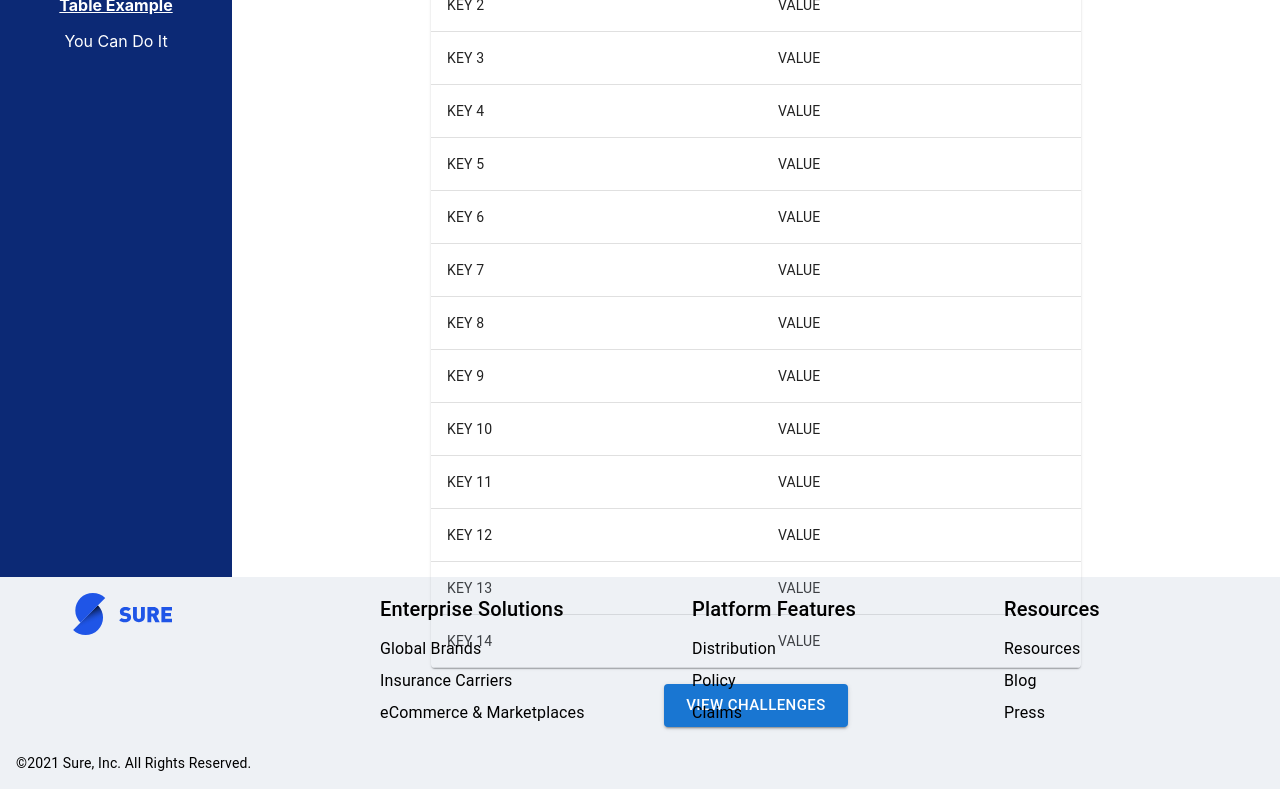
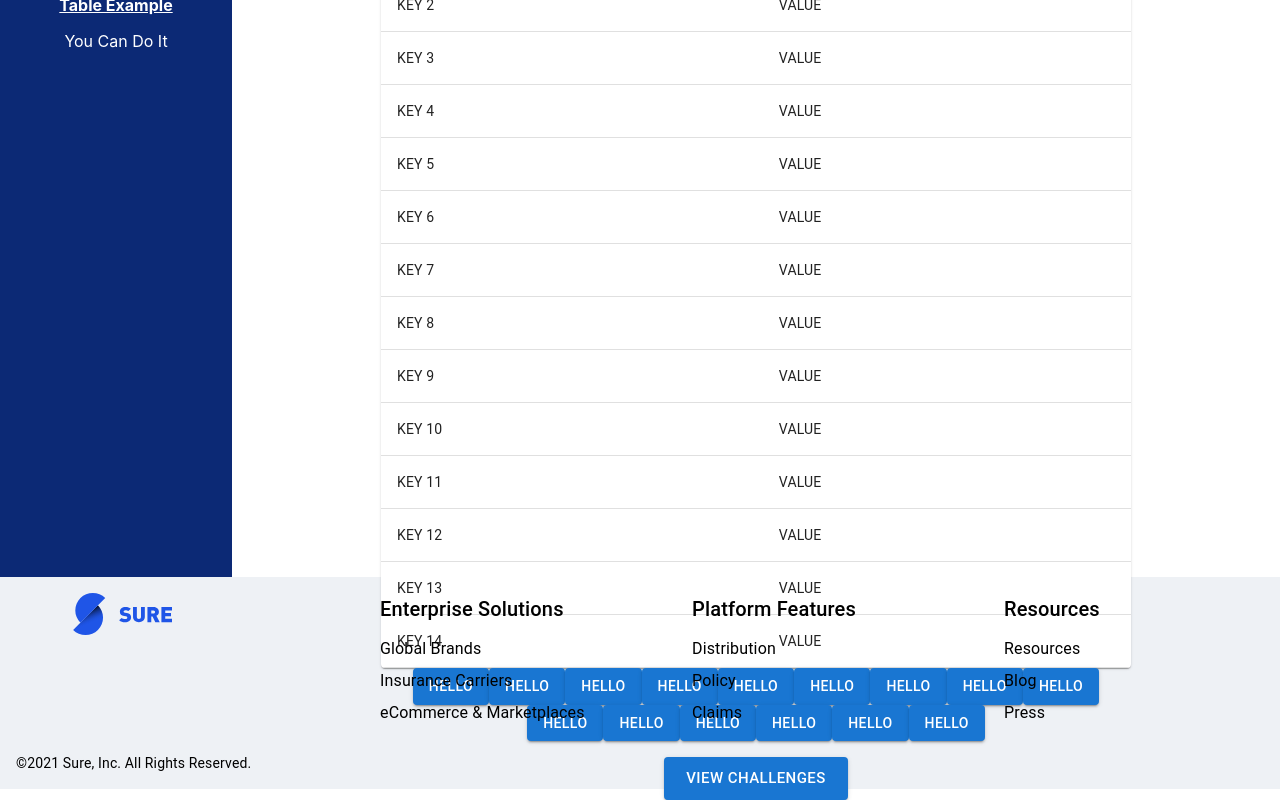
Before and after one commit to ttran835/quick_test, a React (Create React App) app: page /table in a window 1280 px wide. Shown: the part 223-1023 px from the top of the page. Built offline with nearby package versions, Linux system fonts and the light colour scheme.

Commit message:
saving wip

```diff
--- a/src/app/features/policyholders/index.ts
+++ b/src/app/features/policyholders/index.ts
@@ -8,7 +8,6 @@ import axios from 'axios';
 
 import { POLICYHOLDERS_API } from '../../../constants/apiLinks';
 import { Policyholder } from './interfaces';
-import { mockedPostPayloads } from './mockedPostPayloads';
 
 const initialState: { status: 'idle' | 'loading' | 'failed' } = {
   status: 'idle',
@@ -29,10 +28,10 @@ export const getPolicyholders = createAsyncThunk(
 
 export const createPolicyholder = createAsyncThunk(
   'policyholders/postPolicyholder',
-  async () => {
+  async (payload: Policyholder) => {
     const response = await axios.post(
       `${POLICYHOLDERS_API}/policyholders`,
-      mockedPostPayloads[1]
+      payload
     );
 
     return response.data.policyHolders;
@@ -67,7 +66,7 @@ export const policyholdersSlice = createSlice({
       state.status = 'idle';
 
       if (action.payload) {
-        policyholdersAdapter.setAll(state, action.payload);
+        policyholdersAdapter.upsertMany(state, action.payload);
       }
     });
   },
--- a/src/app/features/policyholders/policyholdersSelectors.ts
+++ b/src/app/features/policyholders/policyholdersSelectors.ts
@@ -5,7 +5,6 @@ import { Policyholder, PolicyholderAddress } from './interfaces';
 
 function convertAddressToString(address: PolicyholderAddress): string {
   const { line1, line2, city, state, postalCode } = address;
-
   return `${line1}, ${line2}, ${city}, ${state}, ${postalCode}`;
 }
 
--- a/src/components/TableDemoView/TableDemoView.tsx
+++ b/src/components/TableDemoView/TableDemoView.tsx
@@ -1,5 +1,5 @@
 import InfoTable from '../InfoTable';
-import { Box } from '@mui/material';
+import { Box, Button } from '@mui/material';
 
 const testRows = Array(15)
   .fill(null)
@@ -10,8 +10,23 @@ const testRows = Array(15)
 
 function TableDemoView() {
   return (
-    <Box sx={{ textAlign: 'center' }}>
+    <Box sx={{ textAlign: 'center' }} flex={1} flexDirection={'column'}>
       <InfoTable header="Test Table" rows={testRows} />
+      <Button variant="contained">Hello</Button>
+      <Button variant="contained">Hello</Button>
+      <Button variant="contained">Hello</Button>
+      <Button variant="contained">Hello</Button>
+      <Button variant="contained">Hello</Button>
+      <Button variant="contained">Hello</Button>
+      <Button variant="contained">Hello</Button>
+      <Button variant="contained">Hello</Button>
+      <Button variant="contained">Hello</Button>
+      <Button variant="contained">Hello</Button>
+      <Button variant="contained">Hello</Button>
+      <Button variant="contained">Hello</Button>
+      <Button variant="contained">Hello</Button>
+      <Button variant="contained">Hello</Button>
+      <Button variant="contained">Hello</Button>
     </Box>
   );
 }
--- a/src/containers/PolicyHoldersView/PolicyHoldersView.tsx
+++ b/src/containers/PolicyHoldersView/PolicyHoldersView.tsx
@@ -7,6 +7,8 @@ import {
 import { selectAllTransformedPolicyholders } from '../../app/features/policyholders/policyholdersSelectors';
 import { Box, Button, Typography } from '@mui/material';
 import InfoTable from '../../components/InfoTable';
+import { mockedPostPayloads } from './mockedPostPayloads';
+import { Policyholder } from '../../app/features/policyholders/interfaces';
 
 function PolicyHoldersView() {
   const dispatch = useAppDispatch();
@@ -18,8 +20,8 @@ function PolicyHoldersView() {
     }
   }, [dispatch, allPolicyholders]);
 
-  const _handleCreateNewPolicyHolder = () => {
-    dispatch(createPolicyholder());
+  const _handleCreateNewPolicyHolder = (payload: Policyholder) => {
+    dispatch(createPolicyholder(payload));
   };
 
   return (
@@ -36,7 +38,7 @@ function PolicyHoldersView() {
           />
         ))}
       <Button
-        onClick={_handleCreateNewPolicyHolder}
+        onClick={() => _handleCreateNewPolicyHolder(mockedPostPayloads[0])}
         sx={{ margin: 'auto' }}
         variant="contained"
         color="warning"
@@ -44,6 +46,24 @@ function PolicyHoldersView() {
       >
         Add Policyholder
       </Button>
+      <Button
+        onClick={() => _handleCreateNewPolicyHolder(mockedPostPayloads[1])}
+        sx={{ margin: 'auto' }}
+        variant="contained"
+        color="warning"
+        size="large"
+      >
+        Add Another Policyholder
+      </Button>
+      <Button
+        onClick={() => _handleCreateNewPolicyHolder(mockedPostPayloads[1])}
+        sx={{ margin: 'auto' }}
+        variant="contained"
+        color="warning"
+        size="large"
+      >
+        Add Another Policyholder
+      </Button>
     </Box>
   );
 }
--- a/src/index.css
+++ b/src/index.css
@@ -1,6 +1,6 @@
 html,
 body {
-  height: 100vh;
+  height: 100%;
   margin: 0;
 }
 
@@ -19,6 +19,4 @@ code {
 
 #root {
   height: 100%;
-  display: flex;
-  flex-direction: column;
 }
```
Also changed, not shown: src/containers/PolicyHoldersView/mockedPostPayloads.ts (renamed from src/app/features/policyholders/mockedPostPayloads.ts).
